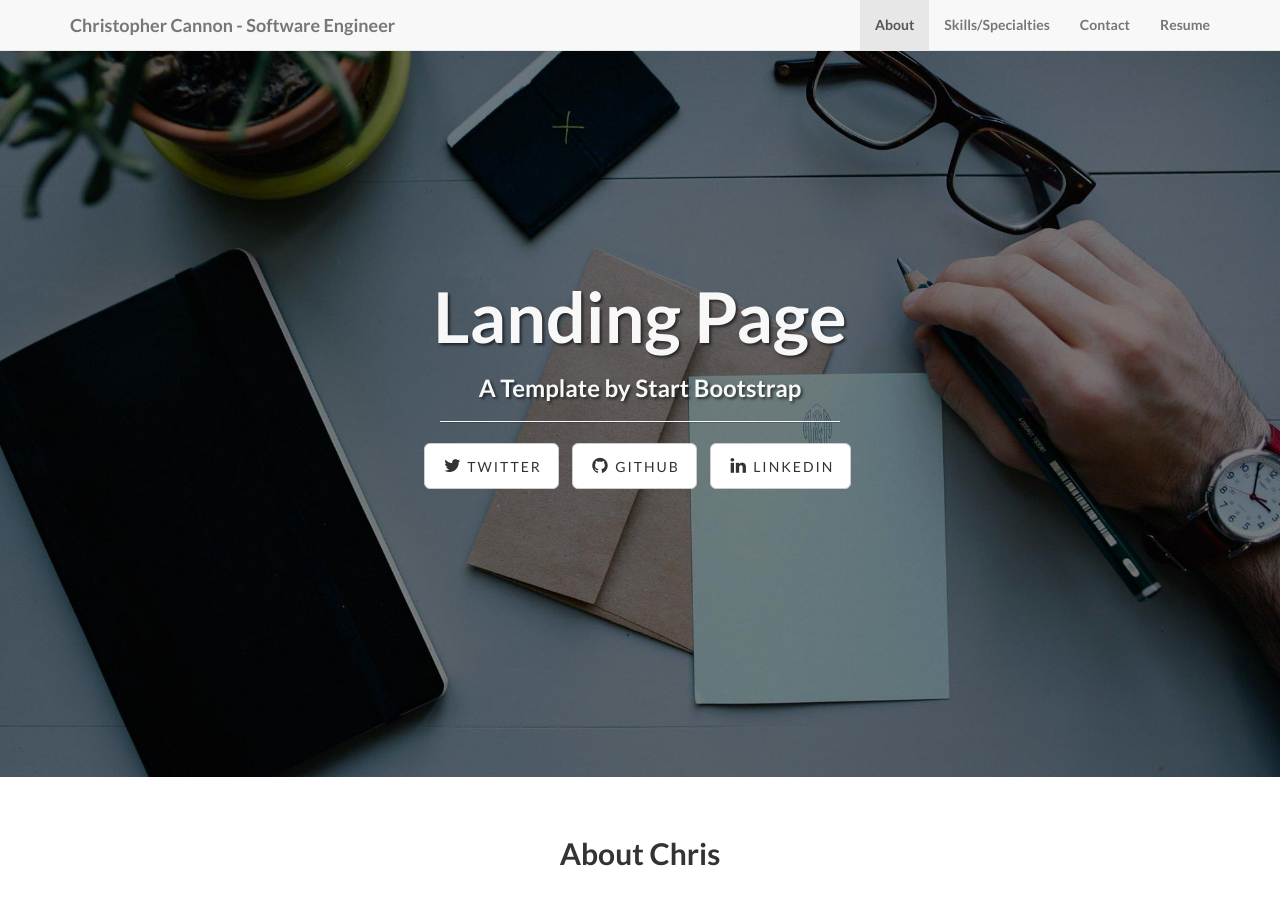
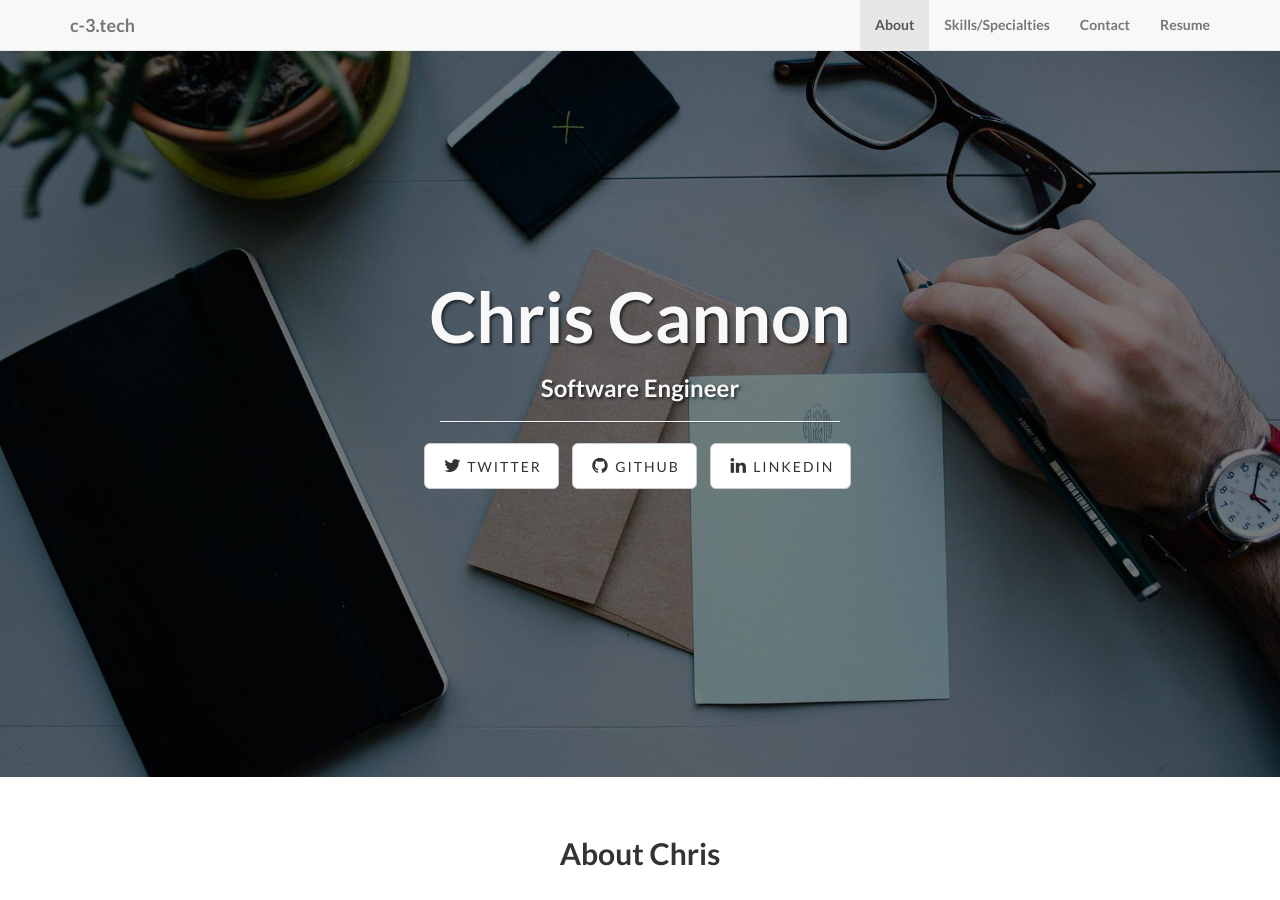
Before and after one commit to ccannon94/ccannon94.github.io, a Jekyll site: the page built from index.html, in a window 1280 px wide and 900 px high. Built offline with Jekyll 4.4.1, drawn with Linux system fonts in a browser that asks for light colours.

Commit message:
Update landing page title

```diff
--- a/_config.yml
+++ b/_config.yml
@@ -3,7 +3,7 @@
 # ----------------------- #
 
 url: c-3.tech
-title: Christopher Cannon - Software Engineer
+title: c-3.tech
 email: chris.c.cannon@gmail.com
 author: Chris Cannon
 description: > #
--- a/index.html
+++ b/index.html
@@ -1,5 +1,5 @@
 ---
 layout: default
-title: Landing Page
-subTitle: A Template by Start Bootstrap
+title: Chris Cannon
+subTitle: Software Engineer
 ---
```
